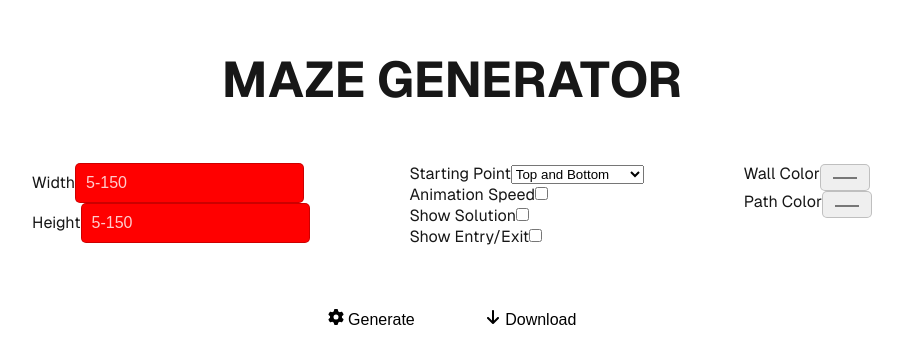
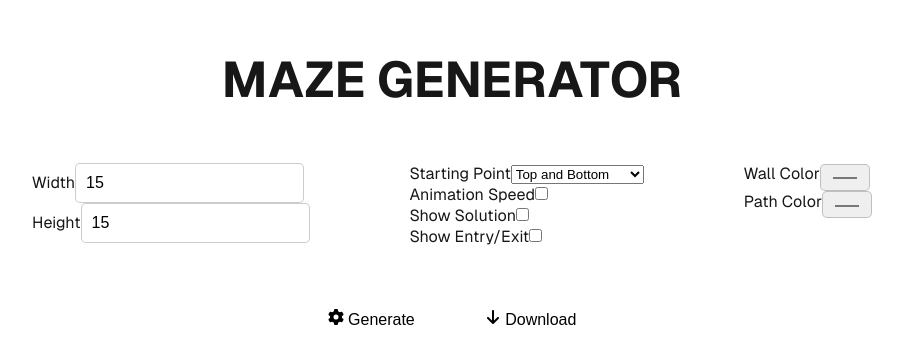
Before and after one commit to hafemi/bytecrate, a Next.js app: page /tools/maze-generator in a window 1280 px wide. Shown: the part 190-554 px from the top of the page, without its empty margins (188-1091 px from the left). Built offline with nearby package versions, Linux system fonts and the light colour scheme.

Commit message:
added default values to inputfields

```diff
--- a/app/tools/maze-generator/page.tsx
+++ b/app/tools/maze-generator/page.tsx
@@ -12,9 +12,9 @@ import styles from './page.module.css';
 import globalStyles from '@/app/page.module.css';
 
 export default function Home() {
-  const [width, setWidth] = useState('');
-  const [height, setHeight] = useState('');
-  const [animationSpeed, setAnimationSpeed] = useState('');
+  const [width, setWidth] = useState('15');
+  const [height, setHeight] = useState('15');
+  const [animationSpeed, setAnimationSpeed] = useState('0');
   const [startDirections, setStartDirections] = useState('1');
   const [startingPoint, setStartingPoint] = useState(StartingPoint.TopAndBottom);
 
```
